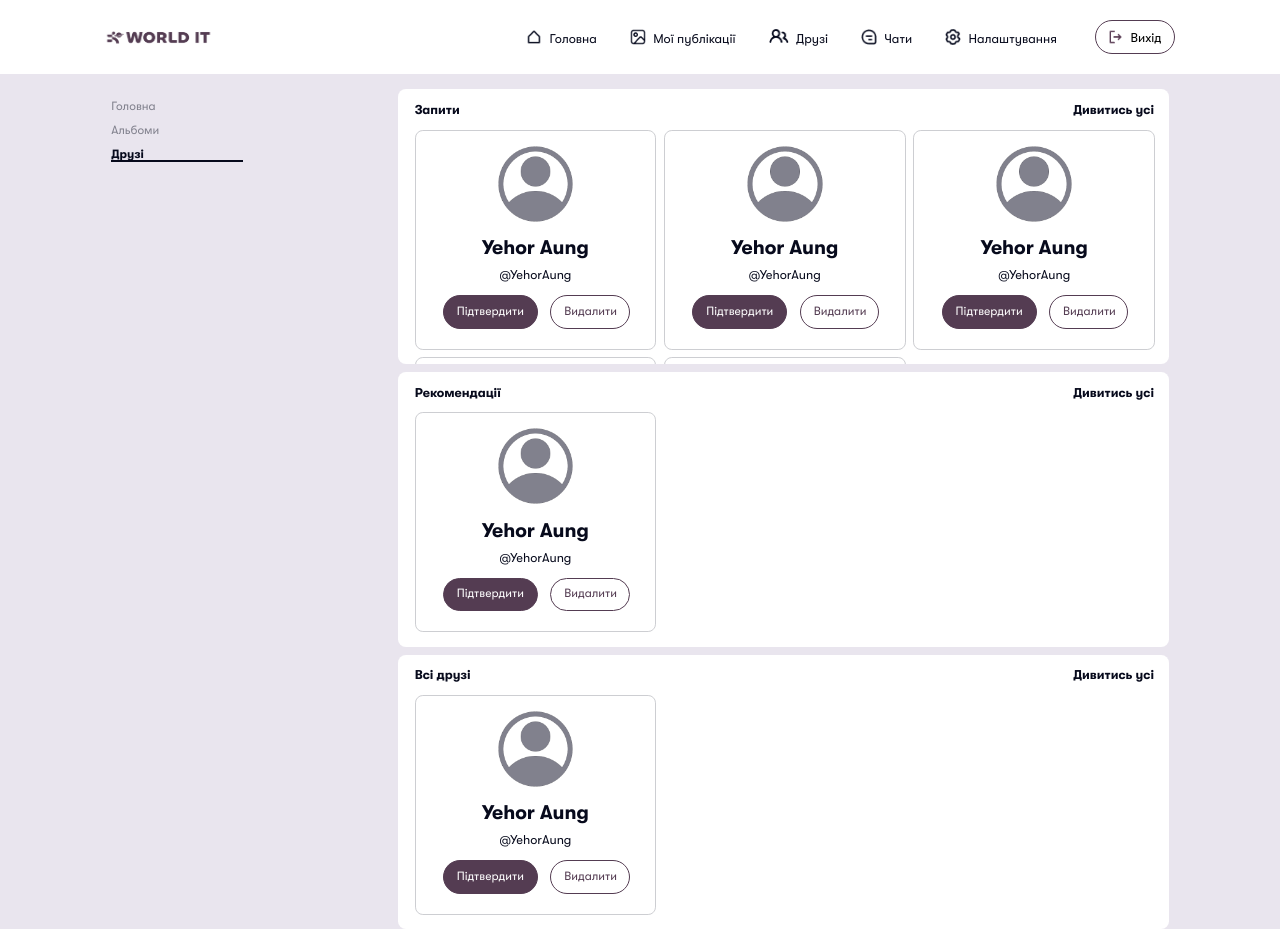
After one commit to VashchenkoArtem/social_network, a Django app: page /settings/friends/ in a window 1280 px wide. The commit adds this page. Run offline with Django 5.2, Linux system fonts and the light colour scheme.

Commit message:
Design for friends page

```diff
--- a/social_network/settings_app/static/albums/css/albums.css
+++ b/social_network/settings_app/static/albums/css/albums.css
@@ -34,6 +34,7 @@ body{
 /* font-size - 16px */
 .link{
     font-size: calc(0.5vw + 0.7vh);
+    margin-top: calc(0.4vw + 0.6vh);
 }
 
 a.link.one{
--- /dev/null
+++ b/social_network/settings_app/static/friends/css/friends.css
@@ -0,0 +1,155 @@
+*{
+    padding: 0px;
+    margin: 0px;
+
+}
+
+body{
+    /* background-color: rgba(250, 248, 255, 1); */
+    overflow-x: hidden;
+    color: #070A1C;
+    margin: 0;
+    width: 100vw;
+    height: 100vh;
+    background-color: rgba(233, 229, 238, 1);
+}
+
+.center{
+    width: 100%;
+    height: 100%;
+    display: flex;
+    justify-content: center;
+    align-items: flex-start;
+    margin-top: calc(0.2vw + 1.6vh);
+}
+
+.settings-links{
+    width: calc(8.8vw + 12.4vh);
+    height: calc(2.3vw + 3.3vh);
+    display: flex;
+    flex-direction: column;
+    padding-right: calc(13.7vw + 13.9vh);
+    align-items: flex-start;
+}
+
+/* font-size - 16px */
+.link{
+    font-size: calc(0.5vw + 0.7vh);
+    margin-top: calc(0.4vw + 0.6vh);
+}
+
+a.link.one{
+    width: calc(5.4vw + 7.8vh);
+    font-weight: 700;
+    border-bottom: 0.3vh #070A1C solid
+}
+
+a.link.two{
+
+    color: #81818D;
+    font-weight: 500;
+}
+
+.all-frames{
+    width: calc(32vw + 45.2vh);
+    height: fit-content;
+    max-height: calc(62.8vw + 88.6vh);
+    overflow-y: auto;
+    scrollbar-width: none;
+    display: flex;
+    flex-direction: column;
+    gap: calc(0.3vw + 0.5vh);
+}
+.request-card{
+    width: calc(32vw + 45.2vh);
+    height: calc(11.4vw + 16.1vh);
+    max-height: calc(20.8vw + 29.4vh);
+    overflow-y: auto;
+    scrollbar-width: none;
+    background-color: white;
+    border-radius: calc(0.3vw + 0.5vh);
+    display: flex;
+    flex-direction: column;
+    padding: calc(0.5vw + 0.8vh)  calc(0.7vw + 1vh);
+    gap: calc(0.5vw + 0.8vh);
+}
+.title-card{
+    width: calc(30.7vw + 43.3vh);
+    display: flex;
+    height: calc(0.6vw + 0.9vh);
+    justify-content: space-between;
+}
+.h1{
+    font-size: calc(0.5vw + 0.8vh);
+    color: rgba(7, 10, 28, 1);
+}
+.all-cards{
+    height: calc(9.1vw + 12.9vh);
+    max-height: calc(18.5vw + 26.2vh);
+    width: calc(30.7vw + 44vh);
+    max-width: calc(30.7vw + 44vh);
+    display: flex;
+    flex-wrap: wrap;
+    gap: calc(0.3vw + 0.5vh);
+}
+.card{
+    display: flex;
+    flex-direction: column;
+    align-items: center;
+    height: calc(9.1vw + 12.9vh);
+    width: calc(10vw + 14.2vh);
+    border: calc(0.03vw + 0.05vh) rgba(205, 206, 210, 1) solid;
+    border-radius: calc(0.3vw + 0.5vh);
+    padding-top: calc(0.5vw + 0.8vh);
+    padding-bottom: calc(0.5vw + 0.8vh);
+    gap: calc(0.5vw + 0.8vh);
+}
+
+.profile-card .avatar{
+    width: calc(3.3vw + 4.7vh);
+    height: calc(3.3vw + 4.7vh);
+    border-radius: 1234px;
+}
+.card-info{
+    height: calc(1.9vw + 2.7vh);
+    width: calc(10vw + 14.2vh);
+    display: flex;
+    flex-direction: column;
+    align-items: center;
+    gap: calc(0.3vw + 0.5vh);
+}
+.name{
+    font-size: calc(0.8vw + 1.2vh);
+}
+.tag-name{
+    font-size: calc(0.5vw + 0.8vh);
+    font-weight: 500;
+}
+.card-buttons{
+    display: flex;
+    width: calc(7.7vw + 10.8vh);
+    height: calc(1.4vw + 2vh);
+    gap: calc(0.5vw + 0.8vh);
+}
+.button{
+    border-radius: 1234px;
+    border: calc(0.03vw + 0.05vh) rgba(84, 60, 82, 1) solid;
+    display: flex;
+    height: calc(1.4vw + 2vh);
+    padding:calc(0.3vw + 0.5vh) calc(0.5vw + 0.8vh) ;
+    font-size: calc(0.5vw + 0.7vh);
+}
+
+.button-confirm{
+    width: calc(7.7vw + 5.4vh);
+    background-color: rgba(84, 60, 82, 1);
+    color: white;
+}
+.button-delete{
+    width: calc(3.3vw + 4.6vh);
+    color: rgba(84, 60, 82, 1);
+    background-color: white;
+}
+.button:hover{
+    cursor: pointer;
+}
--- a/social_network/settings_app/static/user_settings/css/user_settings.css
+++ b/social_network/settings_app/static/user_settings/css/user_settings.css
@@ -34,6 +34,7 @@ body{
 /* font-size - 16px */
 .link{
     font-size: calc(0.5vw + 0.7vh);
+    margin-top: calc(0.4vw + 0.6vh);
 }
 
 a.link.one{
@@ -304,8 +305,6 @@ input.input-edit.password::placeholder{
     height: calc(1.7vw + 2.4vh);
     margin-top: calc(0.8vw + 1vh);
 }
-<<<<<<< HEAD
-=======
 
 button:hover{
     background-color: #E9E5EE;
@@ -315,4 +314,3 @@ div.url.settings{
     background-color: #E9E5EE;
     border-radius: calc(0.12vw + 0.14vh);
 }
->>>>>>> origin/julia_ovcharenko
--- a/social_network/settings_app/templates/albums/albums.html
+++ b/social_network/settings_app/templates/albums/albums.html
@@ -12,8 +12,9 @@
 {% block content %}
     <div class="center">
         <div class="settings-links">
-            <a href="{% url 'user_settings' %}" class="link one">Особиста інформація</a>
+            <a href="{% url 'user_settings' %}" class="link one">Головна</a>
             <a href="{% url 'albums' %}" class="link two">Альбоми</a>
+            <a href="{% url 'friends' %}" class = "link one">Друзі</a>
         </div>
 
         <div class="main-card">
--- /dev/null
+++ b/social_network/settings_app/templates/friends/friends.html
@@ -0,0 +1,174 @@
+{% extends "base_header_main.html" %}
+{% load static %}
+
+{% block title %}
+    Друзі
+{% endblock %}
+
+{% block link %}
+    <link rel="stylesheet" href="{% static 'friends/css/friends.css' %}">
+{% endblock %}
+
+
+{% block content %}
+    <div class="center">
+        <div class="settings-links">
+            <a href="{% url 'user_settings' %}" class="link two">Головна</a>
+            <a href="{% url 'albums' %}" class="link two">Альбоми</a>
+            <a href="{% url 'friends' %}" class = "link one">Друзі</a>
+        </div>
+        <div class = "all-frames">
+            <div class = "request-card">
+                <div class = "title-card">
+                    <h1 class = "title-h1 h1">Запити</h1>
+                    <h1 class = "title-watch h1">Дивитись усі</h1>
+                </div>
+                <div class = "all-cards request">
+                    <div class = "card">
+                        <div class = "profile-card">
+                            <img class = "avatar" src="{% static 'friends/images/account.png'%}" alt="">
+                        </div>
+                        <div class = "card-info">
+                            <h1 class = "name">Yehor Aung</h1>
+                            <h1 class = "tag-name">@YehorAung</h1>
+                        </div>
+
+                        <div class = "card-buttons">
+                            <button class = "button button-confirm">
+                                Підтвердити
+                            </button>
+                            <button class = "button button-delete">
+                                Видалити
+                            </button>
+                        </div>
+                    </div>
+                    <div class = "card">
+                        <div class = "profile-card">
+                            <img class = "avatar" src="{% static 'friends/images/account.png'%}" alt="">
+                        </div>
+                        <div class = "card-info">
+                            <h1 class = "name">Yehor Aung</h1>
+                            <h1 class = "tag-name">@YehorAung</h1>
+                        </div>
+
+                        <div class = "card-buttons">
+                            <button class = "button button-confirm">
+                                Підтвердити
+                            </button>
+                            <button class = "button button-delete">
+                                Видалити
+                            </button>
+                        </div>
+                    </div>
+                    <div class = "card">
+                        <div class = "profile-card">
+                            <img class = "avatar" src="{% static 'friends/images/account.png'%}" alt="">
+                        </div>
+                        <div class = "card-info">
+                            <h1 class = "name">Yehor Aung</h1>
+                            <h1 class = "tag-name">@YehorAung</h1>
+                        </div>
+
+                        <div class = "card-buttons">
+                            <button class = "button button-confirm">
+                                Підтвердити
+                            </button>
+                            <button class = "button button-delete">
+                                Видалити
+                            </button>
+                        </div>
+                    </div>
+                    <div class = "card">
+                        <div class = "profile-card">
+                            <img class = "avatar" src="{% static 'friends/images/account.png'%}" alt="">
+                        </div>
+                        <div class = "card-info">
+                            <h1 class = "name">Yehor Aung</h1>
+                            <h1 class = "tag-name">@YehorAung</h1>
+                        </div>
+
+                        <div class = "card-buttons">
+                            <button class = "button button-confirm">
+                                Підтвердити
+                            </button>
+                            <button class = "button button-delete">
+                                Видалити
+                            </button>
+                        </div>
+                    </div>
+                    <div class = "card">
+                        <div class = "profile-card">
+                            <img class = "avatar" src="{% static 'friends/images/account.png'%}" alt="">
+                        </div>
+                        <div class = "card-info">
+                            <h1 class = "name">Yehor Aung</h1>
+                            <h1 class = "tag-name">@YehorAung</h1>
+                        </div>
+
+                        <div class = "card-buttons">
+                            <button class = "button button-confirm">
+                                Підтвердити
+                            </button>
+                            <button class = "button button-delete">
+                                Видалити
+                            </button>
+                        </div>
+                    </div>
+                </div>
+            </div>
+            <div class = "request-card">
+                <div class = "title-card">
+                    <h1 class = "title-h1 h1">Рекомендації</h1>
+                    <h1 class = "title-watch h1">Дивитись усі</h1>
+                </div>
+                <div class = "all-cards request">
+                    <div class = "card">
+                        <div class = "profile-card">
+                            <img class = "avatar" src="{% static 'friends/images/account.png'%}" alt="">
+                        </div>
+                        <div class = "card-info">
+                            <h1 class = "name">Yehor Aung</h1>
+                            <h1 class = "tag-name">@YehorAung</h1>
+                        </div>
+
+                        <div class = "card-buttons">
+                            <button class = "button button-confirm">
+                                Підтвердити
+                            </button>
+                            <button class = "button button-delete">
+                                Видалити
+                            </button>
+                        </div>
+                    </div>
+                </div>
+            </div>
+            <div class = "request-card">
+                <div class = "title-card">
+                    <h1 class = "title-h1 h1">Всі друзі</h1>
+                    <h1 class = "title-watch h1">Дивитись усі</h1>
+                </div>
+                <div class = "all-cards request">
+                    <div class = "card">
+                        <div class = "profile-card">
+                            <img class = "avatar" src="{% static 'friends/images/account.png'%}" alt="">
+                        </div>
+                        <div class = "card-info">
+                            <h1 class = "name">Yehor Aung</h1>
+                            <h1 class = "tag-name">@YehorAung</h1>
+                        </div>
+
+                        <div class = "card-buttons">
+                            <button class = "button button-confirm">
+                                Підтвердити
+                            </button>
+                            <button class = "button button-delete">
+                                Видалити
+                            </button>
+                        </div>
+                    </div>
+                </div>
+            </div>
+        </div>
+    </div>
+
+{% endblock %}
--- a/social_network/settings_app/templates/user_settings/user_settings.html
+++ b/social_network/settings_app/templates/user_settings/user_settings.html
@@ -13,8 +13,9 @@
 {% block content %}
     <div class="center">
         <div class="settings-links">
-            <a href="{% url 'user_settings' %}" class="link one">Особиста інформація</a>
+            <a href="{% url 'user_settings' %}" class="link one">Головна</a>
             <a href="{% url 'albums' %}" class="link two">Альбоми</a>
+            <a href="{% url 'friends' %}" class = "link two">Друзі</a>
         </div>
 
         <div class="main-card">
@@ -29,7 +30,7 @@
 
                 <div class="main-profile">
                     <img src="{% static 'user_settings/images/account.png' %}" alt="" class="user-img">
-                    <p class="user-text">{{request.user.username}}</p>
+                    <p class="user-text">{{request.user.first_name}} {{request.user.last_name}}</p>
                     <p>@{{request.user.username}}</p>
                 </div>
 
--- a/social_network/settings_app/urls.py
+++ b/social_network/settings_app/urls.py
@@ -8,6 +8,7 @@ from django.conf.urls.static import static
 urlpatterns = [
     path("user_settings/", UserSettingsView.as_view(), name = "user_settings"),
     path("albums/", UserAlbums.as_view(), name = "albums"),
+    path("friends/", FriendsView.as_view(), name = "friends")
 ]
 
 if DEBUG:
--- a/social_network/settings_app/views.py
+++ b/social_network/settings_app/views.py
@@ -15,11 +15,5 @@ class UserSettingsView(TemplateView):
 class UserAlbums(TemplateView):
     template_name = 'albums/albums.html'
 
-# class UserSettingsView(UpdateView):
-#     model = ProfileModel
-#     form_class = ProfileForm
-#     template_name = 'user_settings/user_settings.html'
-
-#     def form_valid(self, form):
-#         form.instance.user = self.request.user
-#         return super().form_valid(form)
+class FriendsView(TemplateView):
+    template_name = "friends/friends.html"
```
Also changed, not shown: social_network/settings_app/static/friends/images/account.png (added).
